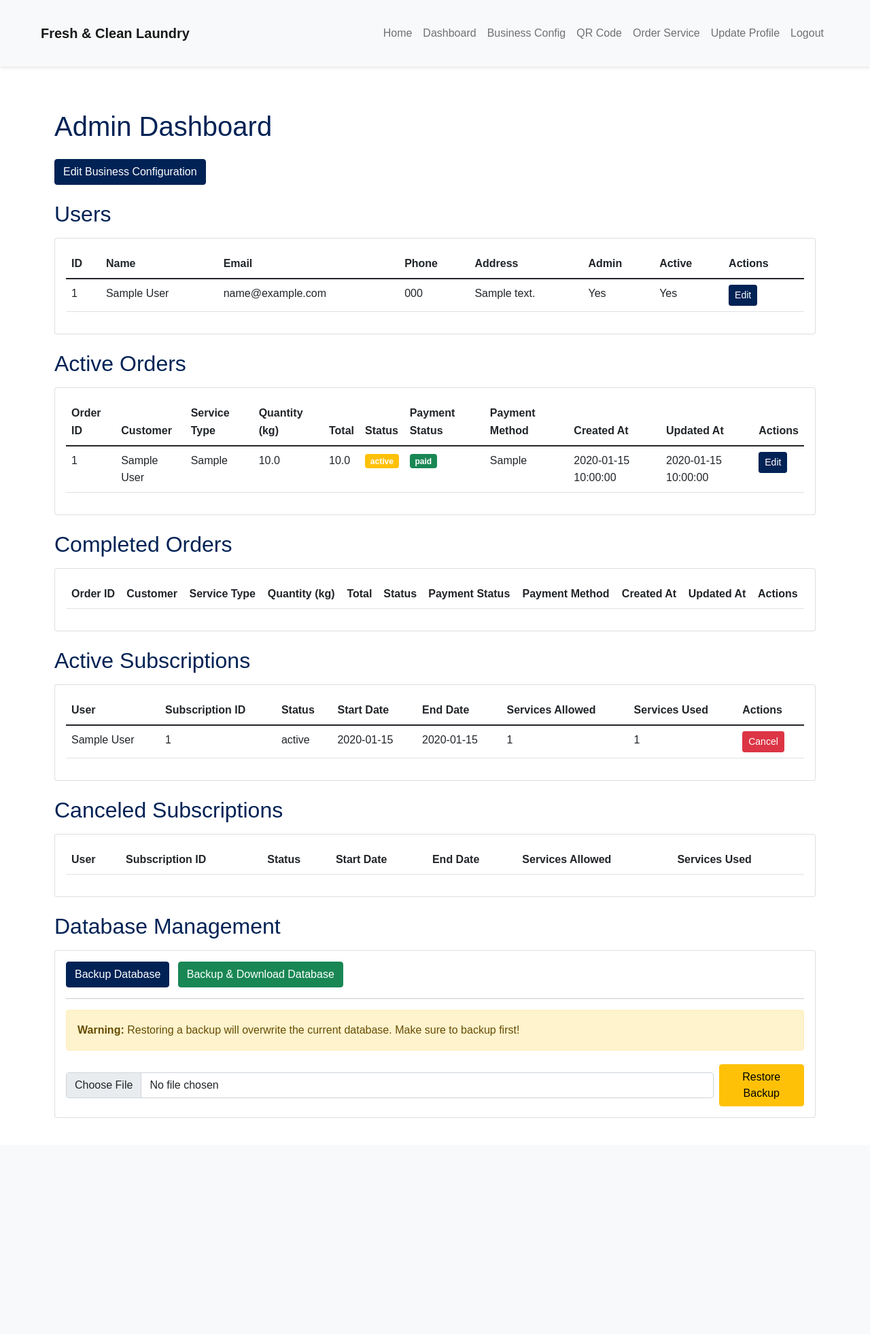
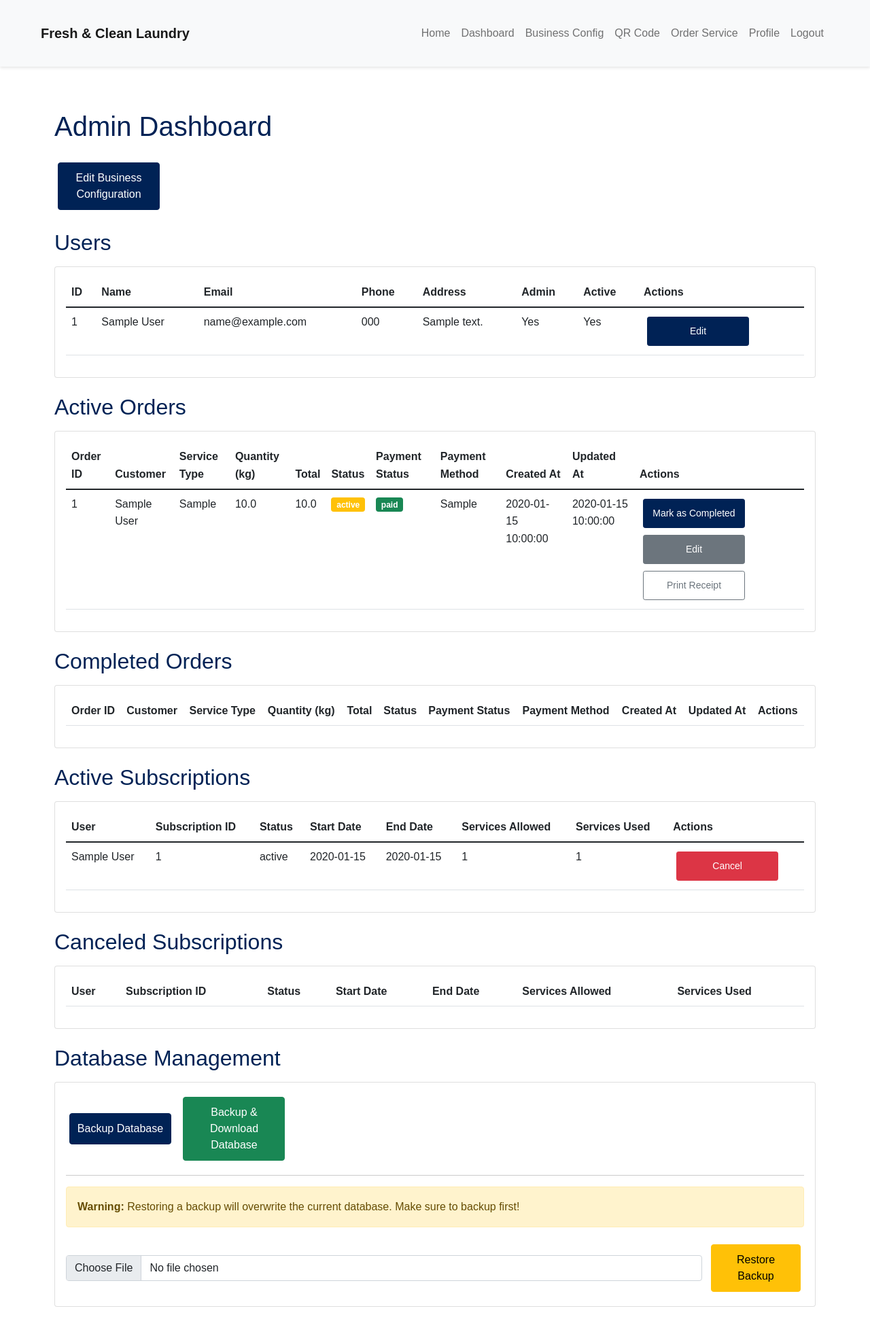
Before and after one commit to Hotschmoe/strongs-simple-services, a Flask app: page /dashboard in a window 1280 px wide. Shown: the whole page at 68% size. Before the commit the page ends 1645 px from the top, so only its background shows below. Run offline with Flask 2, Linux system fonts and the light colour scheme; the visitor is signed in with stand-in values (Sample User, id 1); tables that the repository leaves empty hold one stand-in row (values such as "Sample post"); lists and menus that the app fills with data are empty.

Commit message:
dashboard update
dashboard update

```diff
--- a/app_frontend/templates/base.html
+++ b/app_frontend/templates/base.html
@@ -40,6 +40,13 @@
         }
         .alert {
             margin-bottom: 20px;
+        }
+
+        /* Action button styles */
+        .action-button {
+            width: 150px; /* Set a fixed width for all action buttons */
+            padding: 10px; /* Add padding around the buttons */
+            margin: 5px; /* Add margin to space out the buttons */
         }
 
         /* Dark mode styles */
@@ -148,7 +155,7 @@
                             <li class="nav-item"><a class="nav-link" href="{{ url_for('qr_code') }}">QR Code</a></li>
                         {% endif %}
                         <li class="nav-item"><a class="nav-link" href="{{ url_for('order_service') }}">Order Service</a></li>
-                        <li class="nav-item"><a class="nav-link" href="{{ url_for('profile') }}">Update Profile</a></li>
+                        <li class="nav-item"><a class="nav-link" href="{{ url_for('profile') }}">Profile</a></li>
                         <li class="nav-item"><a class="nav-link" href="{{ url_for('logout') }}">Logout</a></li>
                     {% else %}
                         <li class="nav-item"><a class="nav-link" href="{{ url_for('login') }}">Login</a></li>
--- a/app_frontend/templates/dashboard.html
+++ b/app_frontend/templates/dashboard.html
@@ -9,7 +9,7 @@
     <div class="row mb-4">
         <div class="col">
             <div class="d-flex gap-2">
-                <a href="{{ url_for('business_config_page') }}" class="btn btn-primary">
+                <a href="{{ url_for('business_config_page') }}" class="btn btn-primary action-button">
                     Edit Business Configuration
                 </a>
             </div>
@@ -44,7 +44,7 @@
                             <td>{{ 'Yes' if user.is_admin else 'No' }}</td>
                             <td>{{ 'Yes' if user.is_active else 'No' }}</td>
                             <td>
-                                <a href="#" class="btn btn-sm btn-primary edit-user" data-user-id="{{ user.id }}">Edit</a>
+                                <a href="#" class="btn btn-sm btn-primary edit-user action-button" data-user-id="{{ user.id }}">Edit</a>
                             </td>
                         </tr>
                         {% endfor %}
@@ -88,7 +88,12 @@
                             <td>{{ order.created_at.strftime('%Y-%m-%d %H:%M:%S') }}</td>
                             <td>{{ order.updated_at.strftime('%Y-%m-%d %H:%M:%S') }}</td>
                             <td>
-                                <a href="#" class="btn btn-sm btn-primary edit-order" data-order-id="{{ order.id }}">Edit</a>
+                                {% if order.payment_status != 'paid' %}
+                                <button class="btn btn-sm btn-success mark-paid action-button" data-order-id="{{ order.id }}">Mark as Paid</button>
+                                {% endif %}
+                                <button class="btn btn-sm btn-primary mark-completed action-button" data-order-id="{{ order.id }}">Mark as Completed</button>
+                                <a href="#" class="btn btn-sm btn-secondary edit-order action-button" data-order-id="{{ order.id }}">Edit</a>
+                                <button class="btn btn-sm btn-outline-secondary print-receipt action-button" data-order-id="{{ order.id }}">Print Receipt</button>
                             </td>
                         </tr>
                         {% endfor %}
@@ -101,7 +106,7 @@
     <h2 class="mb-3">Completed Orders</h2>
     <div class="card mb-4">
         <div class="card-body">
-            <div class="table-responsive">
+            <div class="table-responsive" style="max-height: 400px; overflow-y: auto;">
                 <table class="table">
                     <thead>
                         <tr>
@@ -119,7 +124,7 @@
                         </tr>
                     </thead>
                     <tbody>
-                        {% for order in completed_orders %}
+                        {% for order in completed_orders[:15] %}
                         <tr>
                             <td>{{ order.id }}</td>
                             <td>{{ order.user.name }}</td>
@@ -132,7 +137,8 @@
                             <td>{{ order.created_at.strftime('%Y-%m-%d %H:%M:%S') }}</td>
                             <td>{{ order.updated_at.strftime('%Y-%m-%d %H:%M:%S') }}</td>
                             <td>
-                                <a href="#" class="btn btn-sm btn-primary edit-order" data-order-id="{{ order.id }}">Edit</a>
+                                <a href="#" class="btn btn-sm btn-primary edit-order action-button" data-order-id="{{ order.id }}">Edit</a>
+                                <button class="btn btn-sm btn-outline-secondary print-receipt action-button" data-order-id="{{ order.id }}">Print Receipt</button>
                             </td>
                         </tr>
                         {% endfor %}
@@ -170,7 +176,7 @@
                             <td>{{ subscription.services_allowed }}</td>
                             <td>{{ subscription.services_used }}</td>
                             <td>
-                                <button class="btn btn-sm btn-danger" onclick="cancelSubscription('{{ subscription.id }}')">Cancel</button>
+                                <button class="btn btn-sm btn-danger action-button" onclick="cancelSubscription('{{ subscription.id }}')">Cancel</button>
                             </td>
                         </tr>
                         {% endfor %}
@@ -217,8 +223,8 @@
     <h2 class="mb-3">Database Management</h2>
     <div class="card">
         <div class="card-body">
-            <button id="backupButton" class="btn btn-primary me-2">Backup Database</button>
-            <button id="backupDownloadButton" class="btn btn-success me-2">Backup & Download Database</button>
+            <button id="backupButton" class="btn btn-primary me-2 action-button">Backup Database</button>
+            <button id="backupDownloadButton" class="btn btn-success me-2 action-button">Backup & Download Database</button>
 
             <hr class="my-3">
             <div class="alert alert-warning">
@@ -226,7 +232,7 @@
             </div>
             <form id="restoreForm" class="d-flex align-items-center">
                 <input type="file" id="backupFile" accept=".sqlite" class="form-control me-2" required>
-                <button type="submit" class="btn btn-warning">Restore Backup</button>
+                <button type="submit" class="btn btn-warning action-button">Restore Backup</button>
             </form>
         </div>
     </div>
@@ -674,7 +680,7 @@
         }
     });
 
-    // Add this to the extra_scripts block
+    // Mark order as paid
     document.querySelectorAll('.mark-paid').forEach(button => {
         button.addEventListener('click', async (e) => {
             const orderId = e.target.dataset.orderId;
@@ -683,17 +689,17 @@
             }
 
             try {
-                const response = await fetch(`/api/order/${orderId}/mark-paid`, {
-                    method: 'POST',
+                const response = await fetch(`/api/order/${orderId}`, {
+                    method: 'PUT',
                     headers: {
                         'Content-Type': 'application/json'
-                    }
+                    },
+                    body: JSON.stringify({ payment_status: 'paid' })
                 });
 
                 if (response.ok) {
-                    // Update the UI
-                    const cell = e.target.closest('td');
-                    cell.innerHTML = '<span class="badge bg-success">Paid</span>';
+                    // Force a page reload
+                    window.location.reload();
                 } else {
                     throw new Error('Failed to mark order as paid');
                 }
@@ -703,5 +709,35 @@
             }
         });
     });
+
+    // Mark order as completed
+    document.querySelectorAll('.mark-completed').forEach(button => {
+        button.addEventListener('click', async (e) => {
+            const orderId = e.target.dataset.orderId;
+            if (!confirm('Are you sure you want to mark this order as completed?')) {
+                return;
+            }
+
+            try {
+                const response = await fetch(`/api/order/${orderId}`, {
+                    method: 'PUT',
+                    headers: {
+                        'Content-Type': 'application/json'
+                    },
+                    body: JSON.stringify({ status: 'Completed' })
+                });
+
+                if (response.ok) {
+                    // Force a page reload
+                    window.location.reload();
+                } else {
+                    throw new Error('Failed to mark order as completed');
+                }
+            } catch (error) {
+                console.error('Error:', error);
+                alert('Failed to mark order as completed');
+            }
+        });
+    });
 </script>
 {% endblock %}
```
Also changed, not shown: README.md.
